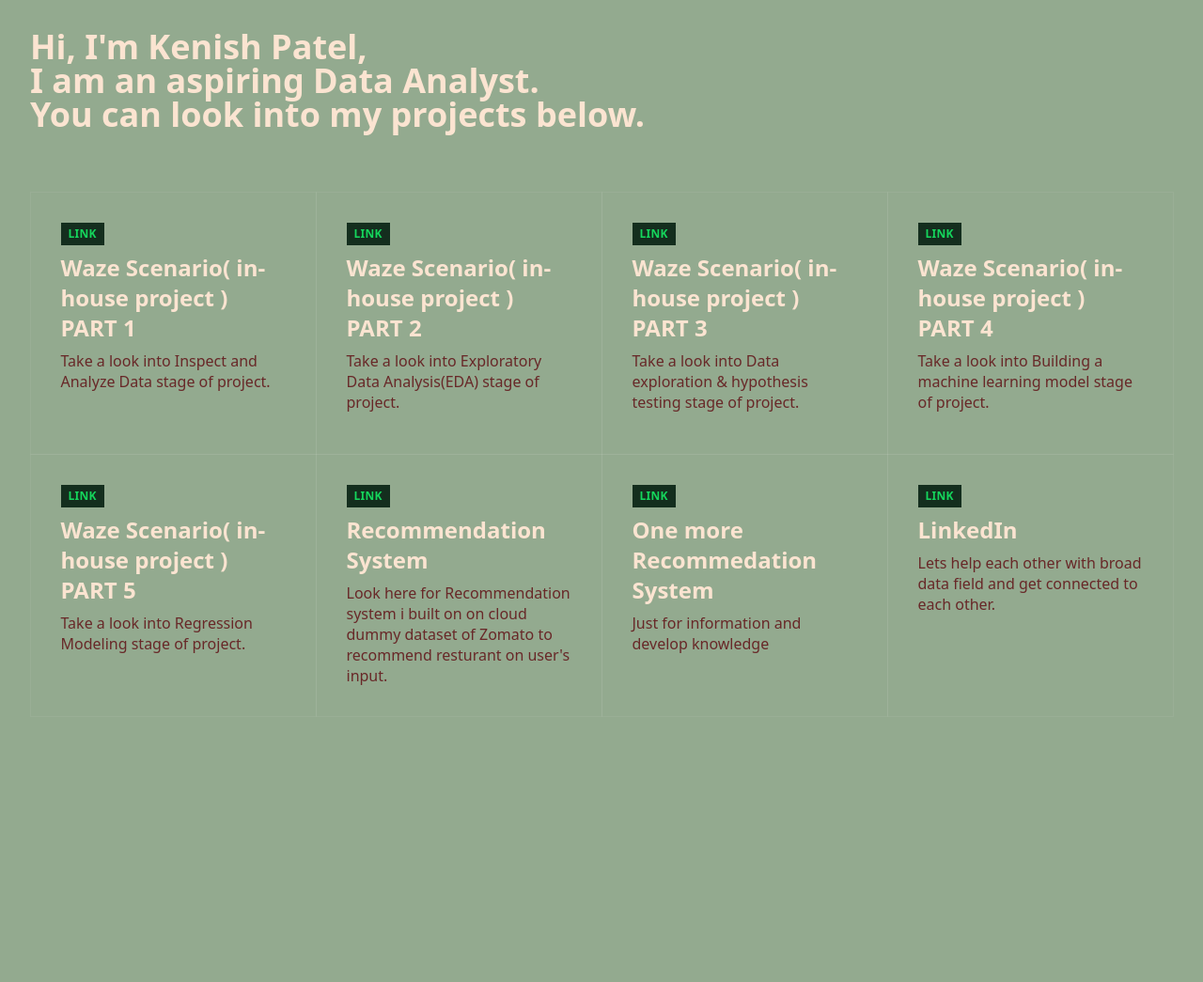
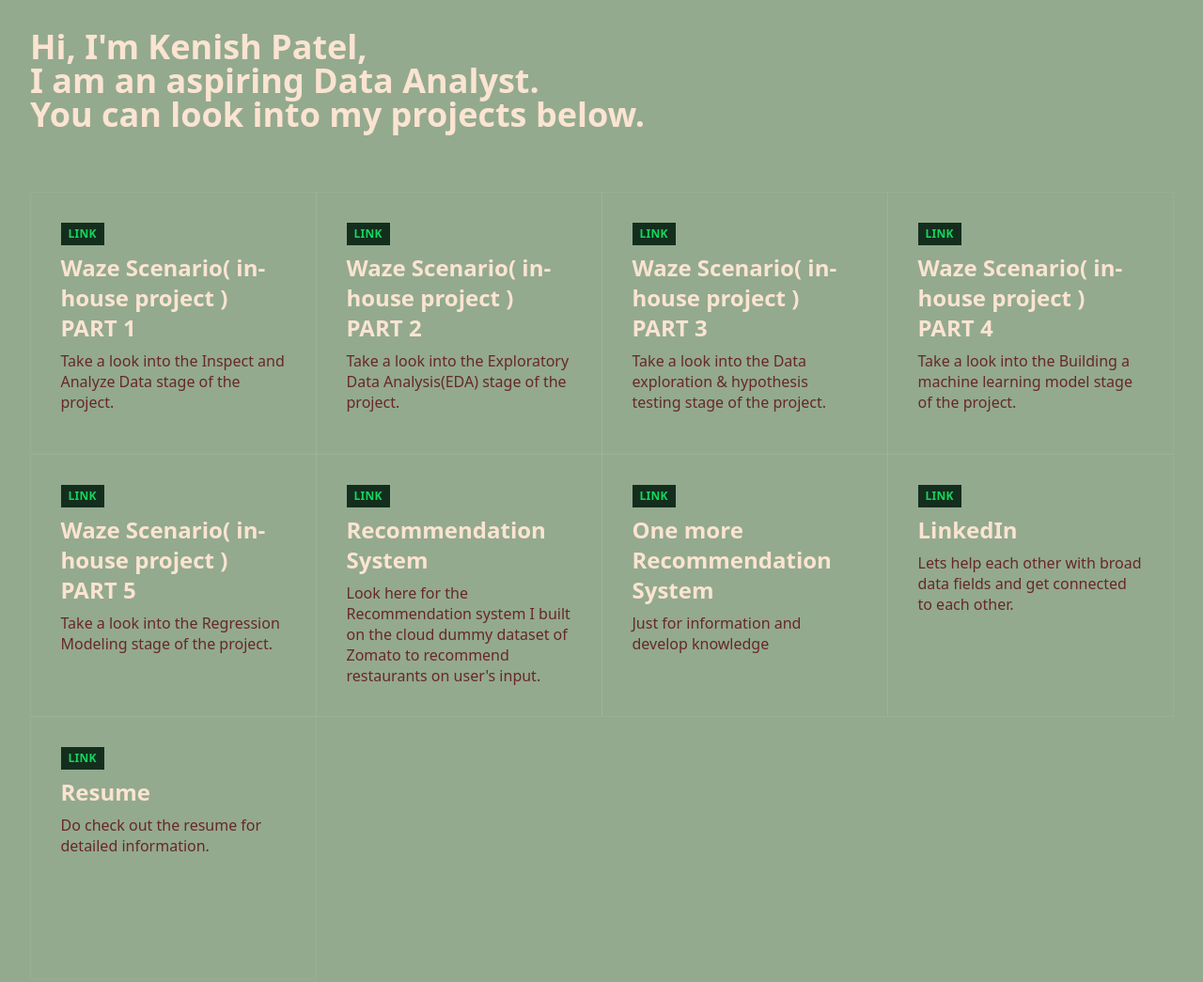
Before and after one commit to KenishP/kenishp.github.io, a plain HTML site: page index.html in a window 1280 px wide. Shown: the whole page at 94% size. Before the commit the page ends 800 px from the top, so only its background shows below. Drawn offline with Linux system fonts and the light colour scheme.

Commit message:
Update index.html

```diff
--- a/index.html
+++ b/index.html
@@ -140,7 +140,7 @@
           <span class="tag"> link </span>
           <span class="name"> Waze Scenario( in-house project ) PART 1 </span>
           <p class="desc">
-            Take a look into Inspect and Analyze Data stage of project.
+            Take a look into the Inspect and Analyze Data stage of the project.
           </p>
         </a>
         <a
@@ -151,7 +151,7 @@
         <span class="tag"> link </span>
         <span class="name"> Waze Scenario( in-house project ) PART 2</span>
         <p class="desc">
-            Take a look into Exploratory Data Analysis(EDA) stage of project.
+            Take a look into the Exploratory Data Analysis(EDA) stage of the project.
         </p>
       </a>
       <a
@@ -162,7 +162,7 @@
       <span class="tag"> link </span>
       <span class="name"> Waze Scenario( in-house project ) PART 3</span>
       <p class="desc">
-        Take a look into Data exploration & hypothesis testing stage of project.
+        Take a look into the Data exploration & hypothesis testing stage of the project.
       </p>
     </a>
     <a
@@ -173,7 +173,7 @@
     <span class="tag"> link </span>
     <span class="name"> Waze Scenario( in-house project ) PART 4</span>
     <p class="desc">
-      Take a look into Building a machine learning model stage of project.
+      Take a look into the Building a machine learning model stage of the project.
     </p>
   </a>
   <a
@@ -184,7 +184,7 @@
   <span class="tag"> link </span>
   <span class="name"> Waze Scenario( in-house project ) PART 5 </span>
   <p class="desc">
-    Take a look into Regression Modeling stage of project.
+    Take a look into the Regression Modeling stage of the project.
   </p>
 </a>
 
@@ -195,7 +195,7 @@
         >
           <span class="tag"> link </span>
           <span class="name">Recommendation System  </span>
-          <p class="desc">Look here for Recommendation system i built on on cloud dummy dataset of Zomato to recommend resturant on user's input.</p>
+          <p class="desc">Look here for the Recommendation system I built on the cloud dummy dataset of Zomato to recommend restaurants on user's input.</p>
         </a>
         <a
           class="border_right border_top border_bottom"
@@ -203,7 +203,7 @@
           href="Cloth_Rating_Recommendation_Sys.html"
         >
           <span class="tag"> link </span>
-          <span class="name"> One more Recommedation System </span>
+          <span class="name"> One more Recommendation System </span>
           <p class="desc">Just for information and develop knowledge</p>
         </a>
         <a
@@ -214,7 +214,18 @@
           <span class="tag"> link </span>
           <span class="name"> LinkedIn </span>
           <p class="desc">
-            Lets help each other with broad data field and get connected to each other.
+            Lets help each other with broad data fields and get connected to each other.
+          </p>
+        </a>
+        <a
+          class="border_right border_top border_bottom"
+          target="_blank"
+          href=""
+        >
+          <span class="tag"> link </span>
+          <span class="name"> Resume </span>
+          <p class="desc">
+           Do check out the resume for detailed information.
           </p>
         </a>
 
```
